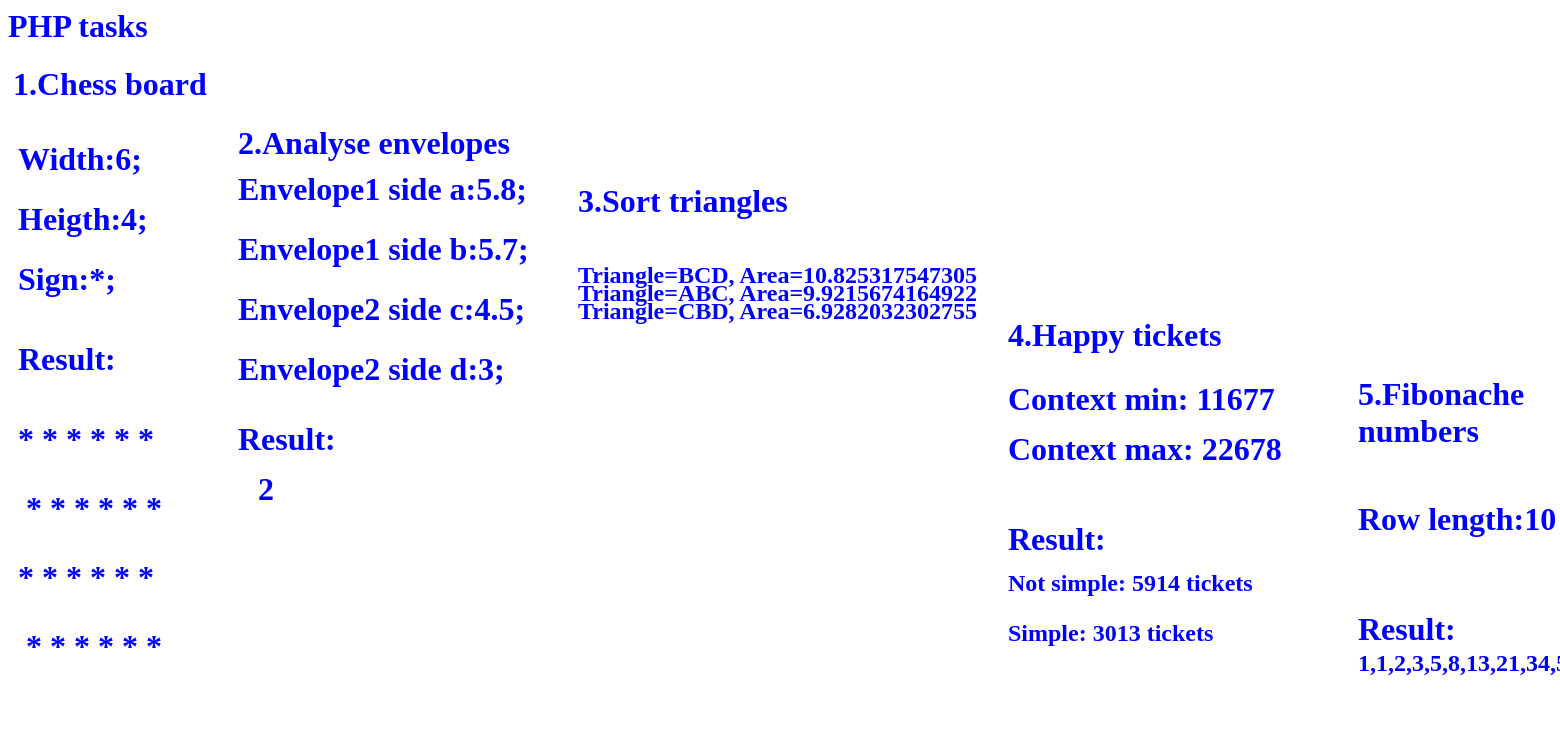
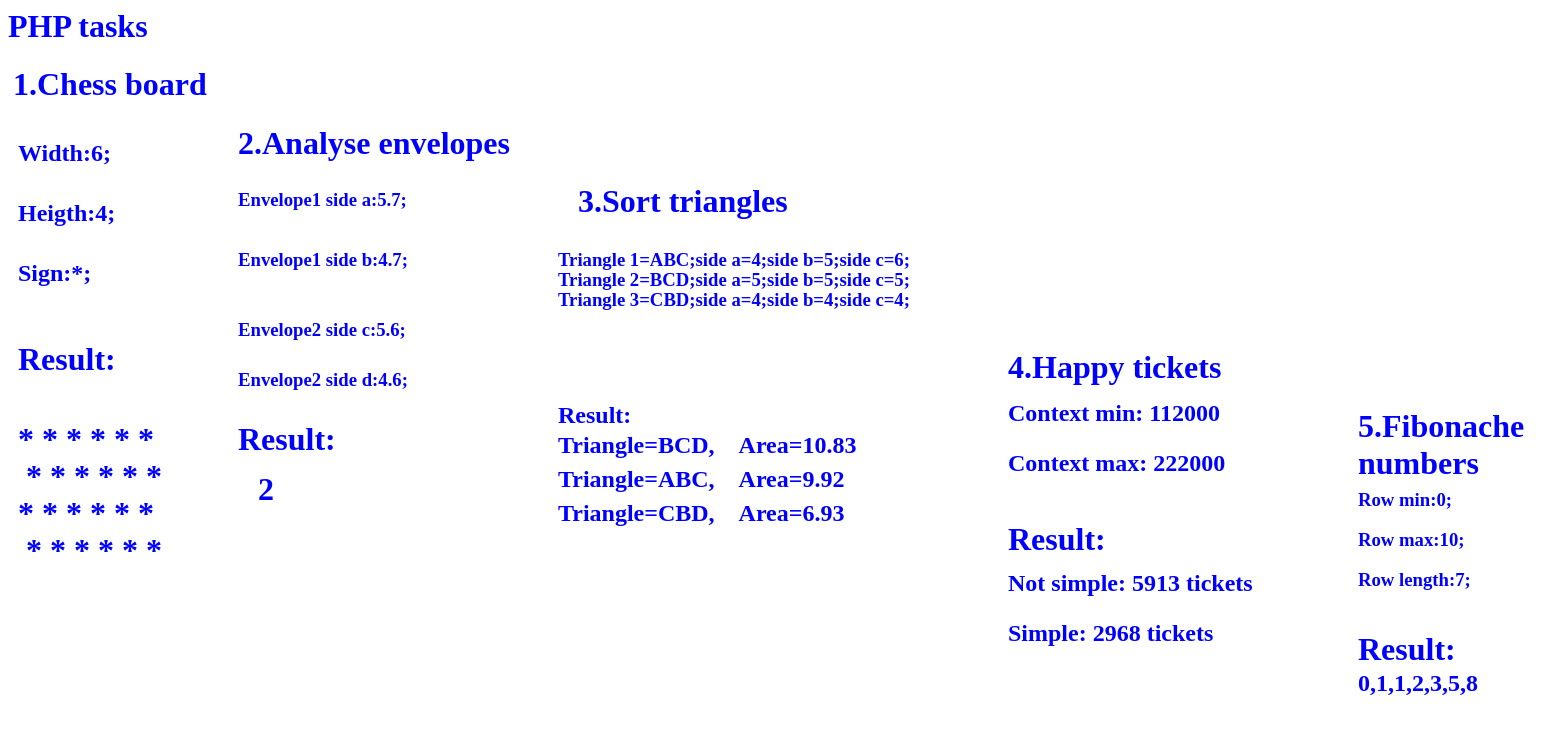
Before and after one commit to alexzubkoff/repositzubkoffsoftserve, a PHP site: page /main.php in a window 1560 px wide. Shown: the top 734 px of the page. Run offline with PHP 8.4, Linux system fonts and the light colour scheme.

Commit message:
PHP tasks elemen UnitTests

```diff
--- a/main.php
+++ b/main.php
@@ -38,9 +38,9 @@ function checkNum($number1,$number2,$sign) {
   return true;
 }
 
-echo '<h1 style="color:blue;position:absolute; margin-left:10px;top:120px;">Width:'.$board_width.';</h1>';
-echo '<h1 style="color:blue;position:absolute; margin-left:10px;top:180px;">Heigth:'.$board_heigth.';</h1>';
-echo '<h1 style="color:blue;position:absolute; margin-left:10px;top:240px;">Sign:'.$board_sign.';</h1>';
+echo '<h2 style="color:blue;position:absolute; margin-left:10px;top:120px;">Width:'.$board_width.';</h2>';
+echo '<h2 style="color:blue;position:absolute; margin-left:10px;top:180px;">Heigth:'.$board_heigth.';</h2>';
+echo '<h2 style="color:blue;position:absolute; margin-left:10px;top:240px;">Sign:'.$board_sign.';</h2>';
 echo '<h1 style="color:blue;position:absolute;margin-left:10px; top:320px;">Result:</h1>';
 
 //////////////////Chess board////////////////////////
@@ -53,28 +53,32 @@ echo '<h1 style="color:blue;margin-left:230px;">2.Analyse envelopes</h1>';
 
 ////////////////// Intialisation Block///////
 
-$envelope_a= 5.8;
-$envelope_b= 5.7;
-$envelope_c= 4.5;
-$envelope_d= 3;
+$envelope_a= 5.7;
+$envelope_b= 4.7;
+$envelope_c= 5.6;
+$envelope_d= 4.6;
 
 ///////////////////////////////////////////
 try {
 
   checkNum2($envelope_a,$envelope_b,$envelope_c,$envelope_d);
   include "tasks/task2.php";
-  $envelopes= new AnalyseEnvelopes($envelope_a,$envelope_b,$envelope_c,$envelope_d);
-  $result = $envelopes->getAnalyse();
+
+  $envelope1= new Envelope($envelope_a,$envelope_b);
+  $envelope2= new Envelope($envelope_c,$envelope_d);
+
+  $result = $envelope1->compareTo($envelope2);
+
   echo '<h1 style="color:blue;position:absolute;margin-left:250px; top:450px;">'.$result.'</h1>';
 
 }catch(Exception $e) {
   echo '<h1>{status: "failed", reason:"'.$e->getMessage().'"}</h1>';
 }
 
-echo '<h1 style="color:blue;position:absolute; margin-left:230px;top:150px;">Envelope1 side a:'.$envelope_a.';</h1>';
-echo '<h1 style="color:blue;position:absolute; margin-left:230px;top:210px;">Envelope1 side b:'.$envelope_b.';</h1>';
-echo '<h1 style="color:blue;position:absolute; margin-left:230px;top:270px;">Envelope2 side c:'.$envelope_c.';</h1>';
-echo '<h1 style="color:blue;position:absolute; margin-left:230px;top:330px;">Envelope2 side d:'.$envelope_d.';</h1>';
+echo '<h3 style="color:blue;position:absolute; margin-left:230px;top:170px;">Envelope1 side a:'.$envelope_a.';</h3>';
+echo '<h3 style="color:blue;position:absolute; margin-left:230px;top:230px;">Envelope1 side b:'.$envelope_b.';</h3>';
+echo '<h3 style="color:blue;position:absolute; margin-left:230px;top:300px;">Envelope2 side c:'.$envelope_c.';</h3>';
+echo '<h3 style="color:blue;position:absolute; margin-left:230px;top:350px;">Envelope2 side d:'.$envelope_d.';</h3>';
 
 echo '<h1 style="color:blue;position:absolute;margin-left:230px; top:400px;">Result:</h1>';
 
@@ -109,10 +113,14 @@ $triangle3_b=4;
 $triangle3_c=4;
 ////////////////////////////////////////////////////////////////////////
 
+echo '<h3 style="color:blue;position:absolute; margin-left:550px;top:230px;">Triangle 1='.$triangle1.";side a=".$triangle1_a.";side b=".$triangle1_b.";side c=".$triangle1_c.';</3>';
+echo '<h3 style="color:blue;position:absolute; margin-left:550px;top:250px;">Triangle 2='.$triangle2.";side a=".$triangle2_a.";side b=".$triangle2_b.";side c=".$triangle2_c.';</h3>';
+echo '<h3 style="color:blue;position:absolute; margin-left:550px;top:270px;">Triangle 3='.$triangle3.";side a=".$triangle3_a.";side b=".$triangle3_b.";side c=".$triangle3_c.';</h3>';
 try {
   checkNum3($triangle1_a,$triangle1_b,$triangle1_c);
   checkNum3($triangle2_a,$triangle2_b,$triangle2_c);
   checkNum3($triangle3_a,$triangle3_b,$triangle3_c);
+
   $triangles=array();
   include "tasks/task3.php";
   $triangles[0]= new Triangle($triangle1,$triangle1_a,$triangle1_b,$triangle1_c);
@@ -121,17 +129,24 @@ try {
 
   $results_array=createAssociativeArraysTriangles($triangles);
 
-  function cmp($a, $b) {
+   function cmp($a, $b) {
     if ($a == $b) {
         return 0;
     }
     return ($a < $b) ? 1 : -1;
-}
-uasort($results_array, 'cmp');
+    }
+
+
+  uasort($results_array,'cmp');
+
+
+echo '<h2 style="color:blue;position:absolute;margin-left:550px;margin-top:160px;">Result:</h2>';
 
 foreach($results_array as $triangle => $area) {
-    echo '<h2 style="color:blue;position:absolute;margin-left:570px;">Triangle=' .$triangle . ", Area=" . $area."</h2>";
+    echo '<h2 style="color:blue;position:absolute;margin-left:550px;margin-top:190px;">Triangle=' .$triangle . ",&nbsp&nbsp&nbsp&nbspArea=" . $area."</h2>";
     echo "<br>";
+    echo "<p></p>";
+
 }
 
 }catch(Exception $e) {
@@ -164,8 +179,8 @@ echo '<h1 style="color:blue;position:absolute;margin-left:1000px;top:500px;">Res
 
 /////////////////Initialisation Block//////////////////////////////////////
 
-$context_min=11677;
-$context_max=22678;
+$context_min=112000;
+$context_max=222000;
 
 ///////////////////////////////////////////////////////////////////////////
 
@@ -174,10 +189,11 @@ try {
 
    include "tasks/task4.php";
 
-   $happy_tick=new HappyTicket($context_min,$context_max);
+   $context_tick= new ContextTicket($context_min,$context_max);
+   $happy_tick=new HappyTicket($context_tick);
 
-    echo '<h1 style="color:blue;position:absolute; margin-left:1000px;top:360px;">Context min: '.$context_min.'</h1>';
-    echo '<h1 style="color:blue;position:absolute;margin-left:1000px;top:410px;">Context max: '.$context_max.'</h1>';
+    echo '<h2 style="color:blue;position:absolute; margin-left:1000px;top:380px;">Context min: '.$context_min.'</h2>';
+    echo '<h2 style="color:blue;position:absolute;margin-left:1000px;top:430px;">Context max: '.$context_max.'</h2>';
 
     $happy_tick->methodChampion();
 
@@ -199,24 +215,31 @@ function checkNum4($env_a,$env_b) {
 
 ////////////////////// 5. Fibonache numbers///////////////////////////////
 
-echo '<h1 style="color:blue;position:absolute;margin-left:1350px; top:590px;">Result:</h1>';
+echo '<h1 style="color:blue;position:absolute;margin-left:1350px; top:610px;">Result:</h1>';
 echo '<h1 style="color:blue;margin-left:1350px;top:500px;">5.Fibonache numbers</h1>';
 
 /////////////////// Initialisation block//////////////////
-
+$cont_min=0;
+$cont_max=10;
 $myrow=10;
 
 /////////////////////////////////////////////////////////
 
 
 try {
-  checkNum5($myrow);
+  checkNum5($myrow,$cont_min,$cont_max);
   include "tasks/task5.php";
-  $fibrow=new RowFibonache($myrow);
+
+  $context=new Context($myrow);
+  $context->setMinMax($cont_min,$cont_max);
+
+  $fibrow=new RowFibonache($context);
   $result=$fibrow->getRowFibonache();
-  echo '<h1 style="color:blue;position:absolute;margin-left:1350px; top:480px;">Row length:'.$myrow.'</h1>';
+  echo '<h3 style="color:blue;position:absolute;margin-left:1350px; top:470px;">Row min:'.$cont_min.';</h3>';
+  echo '<h3 style="color:blue;position:absolute;margin-left:1350px; top:510px;">Row max:'.$cont_max.';</h3>';
+  echo '<h3 style="color:blue;position:absolute;margin-left:1350px; top:550px;">Row length:'.count($result).';</h3>';
   $result_str= implode(",", $result);
-  echo '<h2 style="color:blue;position:absolute;margin-left:1350px; top:630px;">'.$result_str."</h2>";
+  echo '<h2 style="color:blue;position:absolute;margin-left:1350px; top:650px;">'.$result_str."</h2>";
 
 }catch(Exception $e) {
   echo '<h1>{status: "failed", reason:"'.$e->getMessage().'"}</h1>';
@@ -224,8 +247,8 @@ try {
 
 
 
-function checkNum5($number1) {
-  if($number1<0||!is_numeric($number1)) {
+function checkNum5($number1,$number2,$number3) {
+  if($number1<0||!is_numeric($number1)||$number2<0||!is_numeric($number2)||$number3<0||!is_numeric($number3)) {
     throw new Exception("<h1>Value must be 0 or below</h1>");
   }
   return true;
--- a/tasks/task1.php
+++ b/tasks/task1.php
@@ -3,28 +3,28 @@
 
 class ChessBoard{
 
-private $board_weigth;
+private $board_width;
 private $board_heigth;
 private $board_sign;
 private $str_result1="";
 private $str_result2="";
 
-function __construct($myboard_weigth,$myboard_heigth,$myboard_sign){
-     $this->board_weigth=intval($myboard_weigth);
+function __construct($myboard_width,$myboard_heigth,$myboard_sign){
+     $this->board_width=intval($myboard_width);
      $this->board_heigth=intval($myboard_heigth);
      $this->board_sign=$myboard_sign;
 }
    public function getChessBoard(){
 
-    for ( $i=0; $i<$this->board_weigth;$i++){
+    for ( $i=0; $i<$this->board_width;$i++){
     $this->str_result1.=$this->board_sign."&nbsp";
   }
 
   for ( $j=0; $j<$this->board_heigth;$j++){
      if ($j%2!==0){
-      $this->str_result2.="&nbsp".$this->str_result1."&nbsp<br>"."<p></p>";
+      $this->str_result2.="&nbsp".$this->str_result1."<br>";
      }else{
-      $this->str_result2.=$this->str_result1."&nbsp<br>"."<p></p>";
+      $this->str_result2.=$this->str_result1."<br>";
      }
 
   }
--- a/tasks/task2.php
+++ b/tasks/task2.php
@@ -1,27 +1,22 @@
 
 <?php
 
-class AnalyseEnvelopes{
+class Envelope{
 
-  private    $envelope_a;
-  private    $envelope_b;
-  private    $envelope_c;
-  private    $envelope_d;
+  private       $envelope_a;
+  private       $envelope_b;
 
- function __construct($myenvelope_a,$myenvelope_b,$myenvelope_c,$myenvelope_d){
-
+ function __construct($myenvelope_a,$myenvelope_b){
    $this->envelope_a=(float)$myenvelope_a;
    $this->envelope_b=(float)$myenvelope_b;
-   $this->envelope_c=(float)$myenvelope_c;
-   $this->envelope_d=(float)$myenvelope_d;
-
   }
 
- function getAnalyse(){
 
-  if ($this->envelope_a>$this->envelope_c&&$this->envelope_b>$this->envelope_d){
+   public function compareTo(Envelope $other_envelope){
+
+  if ($this->envelope_a>$other_envelope->envelope_a&&$this->envelope_b>$other_envelope->envelope_b){
       return '2';
-  }elseif ($this->envelope_c>$this->envelope_a&&$this->envelope_d>$this->envelope_b){
+  }elseif ($other_envelope->envelope_a>$this->envelope_a&&$other_envelope->envelope_b>$this->envelope_b){
       return '1';
   }else{
       return '0';
--- a/tasks/task3.php
+++ b/tasks/task3.php
@@ -2,10 +2,10 @@
 <?php
 
  class Triangle{
-      public $name;
-      public $a;
-      public $b;
-      public $c;
+      private $name;
+      private $a;
+      private $b;
+      private $c;
 
     function __construct($name,$a,$b,$c){
       $this->name=$name;
@@ -17,7 +17,7 @@
     public function getArea(){
       $p=($this->a+$this->b+$this->c)/2;
       $S=sqrt($p*($p-$this->a)*($p-$this->b)*($p-$this->c));
-       return (float)$S;
+       return round($S,2);
     }
 
    public function toString(){
@@ -25,4 +25,6 @@
     }
  }
 
+
+
 ?>
--- a/tasks/task4.php
+++ b/tasks/task4.php
@@ -7,7 +7,9 @@ class HappyTicket{
       private $simple_count=0;
       private $notsimple_count=0;
 
-      function __construct($context_min,$context_max){
+      function __construct(ContextTicket $other){
+         $context_min=$other->getContextMin();
+         $context_max=$other->getContextMax();
 
         if (strlen(strval($context_min))==1){
           $this->context_min=intval(strval($context_min)."00000");
@@ -79,8 +81,21 @@ class HappyTicket{
 
  }
 
+ class ContextTicket{
+       private $min=0;
+       private $max=0;
+       function __construct($min,$max){
+        $this->min=$min;
+        $this->max=$max;
+       }
+
+        public function getContextMin(){
+          return $this->min;
+        }
+        public function getContextMax(){
+          return $this->max;
+        }
+     }
+
 
 ?>
-
-</body>
-</html>
--- a/tasks/task5.php
+++ b/tasks/task5.php
@@ -3,29 +3,72 @@
 
 class RowFibonache{
 
-private   $num1=1;
-private   $num2=0;
+private   $num1=0;
+private   $num2=1;
 private   $num3=0;
-private   $length=0;
+private   $length;
 private   $arr=array();
+private   $min=0;
+private   $max=0;
+private   $arr_new=array();
 
 
-  function __construct($length){
-    $this->length=$length;
+
+  function __construct(Context $other){
+    $this->length=$other->getContextLength();
+    $this->min=$other->getContextMin();
+    $this->max=$other->getContextMax();
+
   }
-
   public  function getRowFibonache(){
 
-  for ($i=$this->num1; $i<=$this->length; $i++){
+  for ($i=0; $i<$this->length; $i++){
       $this->arr[$i]=$this->num1;
       $this->num3=$this->num1+$this->num2;
       $this->num2=$this->num1;
       $this->num1=$this->num3;
       }
+      $count=0;
+      if (($this->min!==0||$this->max!==0)&&($this->max>$this->min)){
+        for ($i=0; $i<$this->length; $i++){
+          if(($this->arr[$i]>=$this->min)&&($this->arr[$i]<=$this->max)){
+            $this->arr_new[$count]=$this->arr[$i];
+            $count++;
+          }
 
-       return $this->arr;
+        }
+        return $this->arr_new;
+
+      }else{
+        return $this->arr;
+      }
+
     }
 }
+
+     class Context{
+       private $min=0;
+       private $max=0;
+       private $length=0;
+
+       function __construct($length){
+        $this->length=$length;
+       }
+
+        public function setMinMax($min,$max){
+          $this->min=$min;
+          $this->max=$max;
+        }
+        public function getContextLength(){
+          return $this->length;
+        }
+        public function getContextMin(){
+          return $this->min;
+        }
+        public function getContextMax(){
+          return $this->max;
+        }
+     }
 
 
 
```
